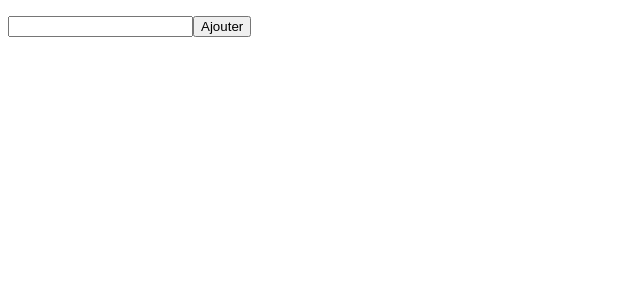
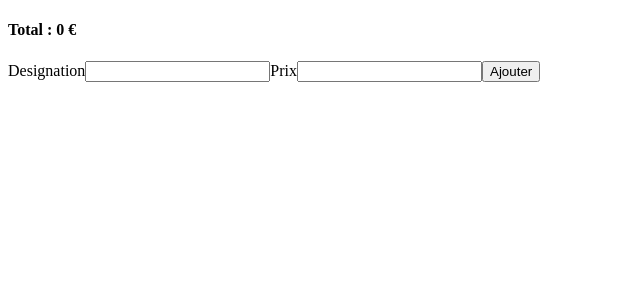
Before and after one commit to AlexDvsSemifir/m2i-fullstack-demo--angular, an Angular app: page / in a window 1280 px wide. Shown: the top 300 px of the page, without its empty margins (0-640 px from the left). Built offline with nearby package versions, Linux system fonts and the light colour scheme.

Commit message:
feat: Ajout demo reactive forms

```diff
--- a/src/app/app.component.html
+++ b/src/app/app.component.html
@@ -12,7 +12,6 @@
 <app-generic-alert-button buttonTitle="Philippe" alertMessage="Je sais ou tu te caches"></app-generic-alert-button>
 <app-generic-alert-button buttonTitle="Viens ici que je te bute enculé" alertMessage="Ta gueule"></app-generic-alert-button> -->
 <!-- <app-button-menu></app-button-menu> -->
-
 <!-- <app-horloge-menu></app-horloge-menu> -->
-
-<app-liste-courses></app-liste-courses>
+<!-- <app-liste-courses></app-liste-courses> -->
+<app-reactive-liste-courses></app-reactive-liste-courses>
--- /dev/null
+++ b/src/app/reactive-liste-courses/reactive-liste-courses.component.html
@@ -0,0 +1,13 @@
+<ul>
+  <li *ngFor="let article of articles">{{article.designation}} : {{article.price}}</li>
+</ul>
+
+<h4>Total : {{totalPrice}} € </h4>
+
+<form [formGroup]="article" (ngSubmit)="addArticle()">
+  <label for="designation">Designation</label>
+  <input type="text" formControlName="designation">
+  <label for="price">Prix</label>
+  <input type="number" formControlName="price">
+  <button type="submit">Ajouter</button>
+</form>
--- /dev/null
+++ b/src/app/reactive-liste-courses/reactive-liste-courses.component.ts
@@ -0,0 +1,38 @@
+import { Component, OnInit } from '@angular/core';
+import { FormControl, FormGroup } from '@angular/forms';
+
+@Component({
+  selector: 'app-reactive-liste-courses',
+  templateUrl: './reactive-liste-courses.component.html',
+  styleUrls: ['./reactive-liste-courses.component.scss']
+})
+export class ReactiveListeCoursesComponent implements OnInit {
+
+  article: FormGroup
+  articles: any[] = []
+
+  constructor() {
+    this.article = new FormGroup({
+      designation: new FormControl(''),
+      price: new FormControl('')
+    })
+   }
+
+  ngOnInit(): void {
+  }
+
+  addArticle(): void {
+    this.articles.push(this.article.value)
+    this.article.reset()
+  }
+
+  get totalPrice(): number {
+    // return this.articles.reduce((total, article) => total + article.price, 0)
+    let total = 0
+    for (let article of this.articles) {
+      total += article.price
+    }
+    return total
+  }
+
+}
```
Also changed, not shown: src/app/app.module.ts (+6 -3 lines), src/app/reactive-liste-courses/reactive-liste-courses.component.scss (added), 1 other file (tests, documents, lock files or other folders).
